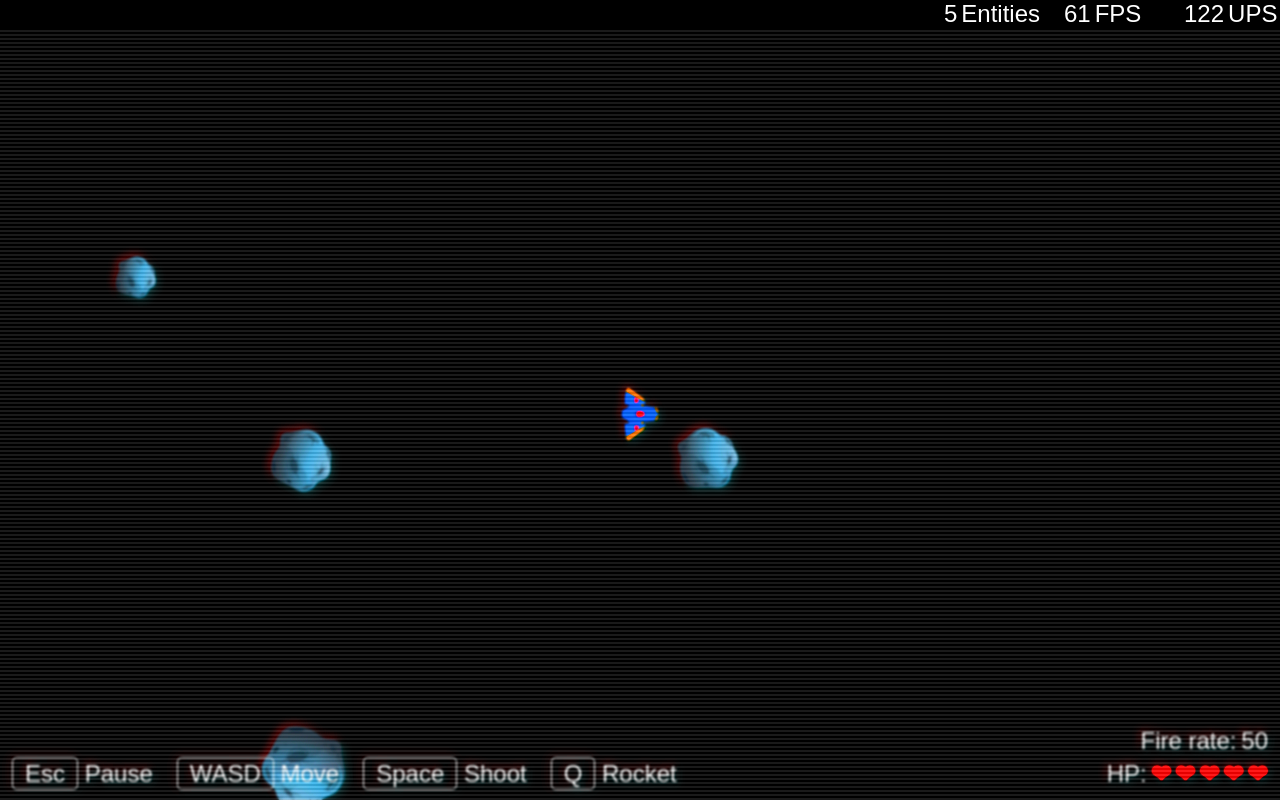
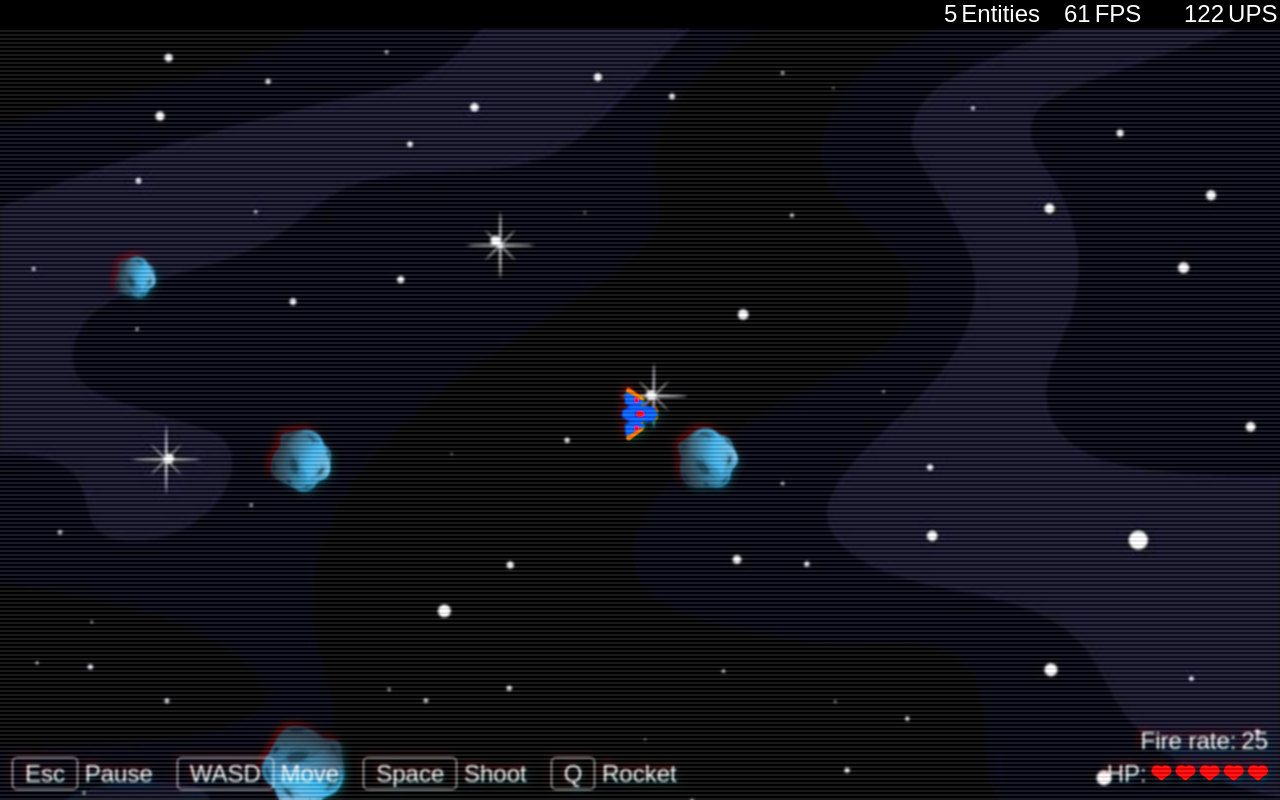
Before and after one commit to NicoKandut/asteroid-pew-pew, a website built with Vite: page index.html in a window 1280 px wide. Built offline with nearby package versions, Linux system fonts and the light colour scheme; a web font is replaced by a local one.

Commit message:
feat: background

```diff
--- a/index.html
+++ b/index.html
@@ -19,6 +19,7 @@
     <div><span id="ups">?</span> UPS</div>
   </header>
   <main>
+    <div id="bg"></div>
     <canvas></canvas>
     <section id="overlay-blur"></section>
     <section id="overlay-scanlines"></section>
--- a/src/main.js
+++ b/src/main.js
@@ -15,9 +15,9 @@ import {
 import * as renderer from "./renderer/2d.js";
 import { angleToUnitVector, scale } from "./util/linalg.js";
 import { BEST, gameState, resetGameState } from "./util/gamestatistics.js";
-import { playAsteroidCollisionSound, playBulletHitSound, playBulletShootSound, playExplosionSound, playSpaceshipCollisionSound } from "./util/sound.js";
+import { audioPropulsion, playAsteroidCollisionSound, playBulletHitSound, playBulletShootSound, playExplosionSound, playSpaceshipCollisionSound } from "./util/sound.js";
 
-const BULLET_MASS = 100;
+const BULLET_MASS = 2000;
 const ROCKET_PIERCING = 3;
 const ROCKET_VELOCITY = 300;
 
@@ -72,7 +72,7 @@ let spaceship = null;
 // shooting
 let shootingBullets = false;
 let lastBulletTime = 0;
-let bulletCooldown = 20; // in ms
+let bulletCooldown = 40; // in ms
 
 // rockets
 let shootingRockets = false;
@@ -289,7 +289,7 @@ const processEvents = (deltaTime) => {
         },
       },
     ];
-    for (let i = 0; i < ROCKET_PIERCING; i++) {
+    for (let i = 0; i < Math.min(ROCKET_PIERCING, asteroids.length); i++) {
       let asteroid;
       do {
         asteroid = asteroids[Math.floor(Math.random() * asteroids.length)];
@@ -426,6 +426,7 @@ const update = (deltaTime) => {
   };
   const distance = Math.sqrt(difference.x ** 2 + difference.y ** 2);
   gameState.distanceTraveled += distance;
+  audioPropulsion.volume = Math.min(distance / 100, 0.05);
   for (const asteroid of asteroids) {
     if (checkAndResolveCollision(spaceship, asteroid, 1, true)) {
       spaceship.hp -= 1;
@@ -437,10 +438,12 @@ const update = (deltaTime) => {
         playExplosionSound();
         removeSpaceshipFromRenderer();
         spaceship.frame = 0;
+        audioPropulsion.volume = 0;
         renderer.addEntity(renderer.EXPLOSION, spaceship);
         setTimeout(() => {
           endGame();
         }, 1000);
+        break;
       }
     }
   }
@@ -636,6 +639,7 @@ const removeSpaceshipFromRenderer = () => {
 
 const endGame = () => {
   paused = true;
+  audioPropulsion.volume = 0;
 
   setGameOverStat(timePlayedView, (gameState.timePlayed / 1000).toFixed(1), (BEST.timePlayed / 1000).toFixed(1), "s");
   setGameOverStat(asteroidsDestroyedView, gameState.asteroidsDestroyed, BEST.asteroidsDestroyed);
--- a/src/style.css
+++ b/src/style.css
@@ -52,6 +52,17 @@ main {
   position: relative;
   display: block;
   flex-grow: 1;
+}
+
+#bg {
+  position: absolute;
+  top: 0;
+  left: 0;
+  width: 100%;
+  height: 100%;
+  background-image: url("/space.jpg");
+  background-size: cover;
+  filter: contrast(1.2) saturate(0.3);
 }
 
 canvas {
@@ -237,7 +248,7 @@ button:hover {
 }
 
 .game-over-stat :nth-child(2) {
-  color: gold
+  color: gold;
 }
 
 .new-best {
--- a/src/util/sound.js
+++ b/src/util/sound.js
@@ -1,3 +1,8 @@
+export const audioPropulsion = new Audio("/propulsion.mp3");
+audioPropulsion.volume = 0;
+audioPropulsion.loop = true;
+audioPropulsion.play();
+
 export const playAsteroidCollisionSound = () => {
     const audio = new Audio("/bonk.mp3");
     audio.volume = 0.05;
```
Also changed, not shown: public/space.jpg (added), 2 other files.
